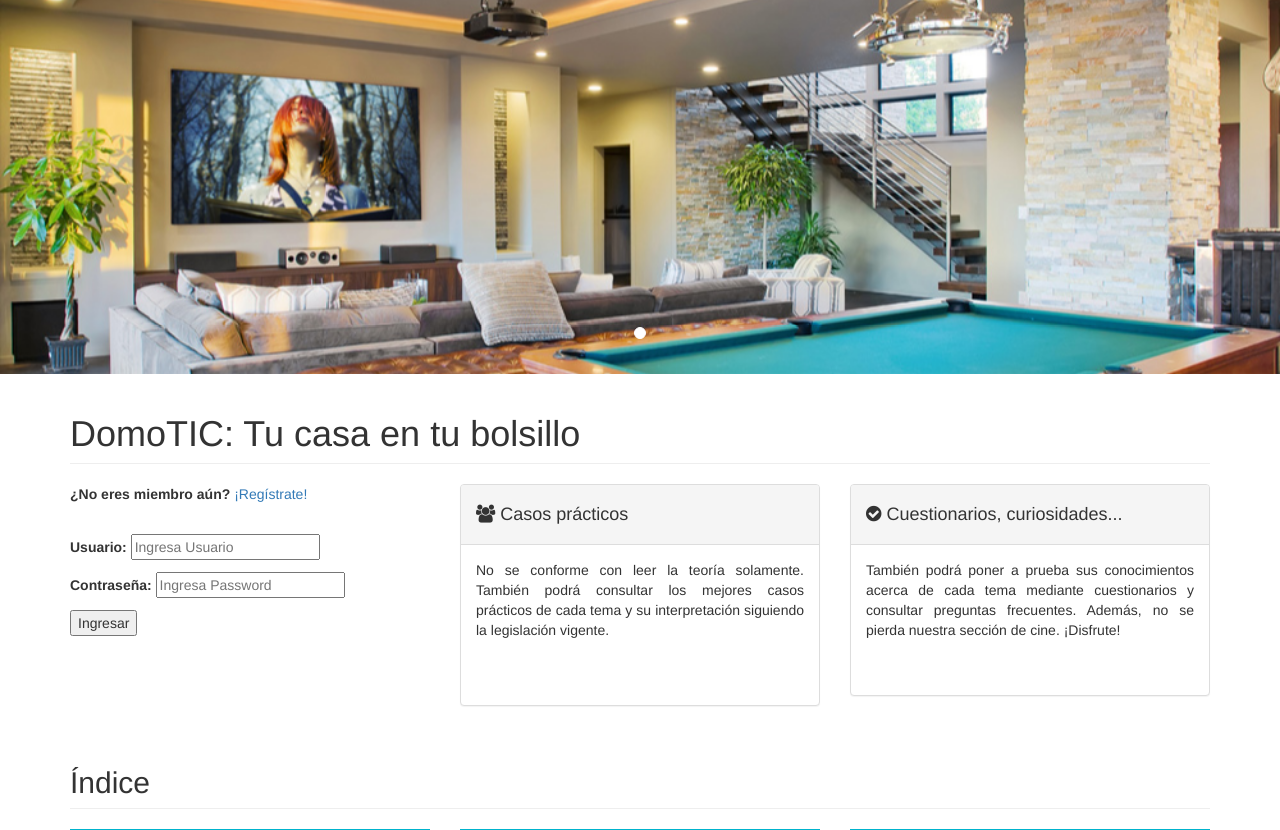
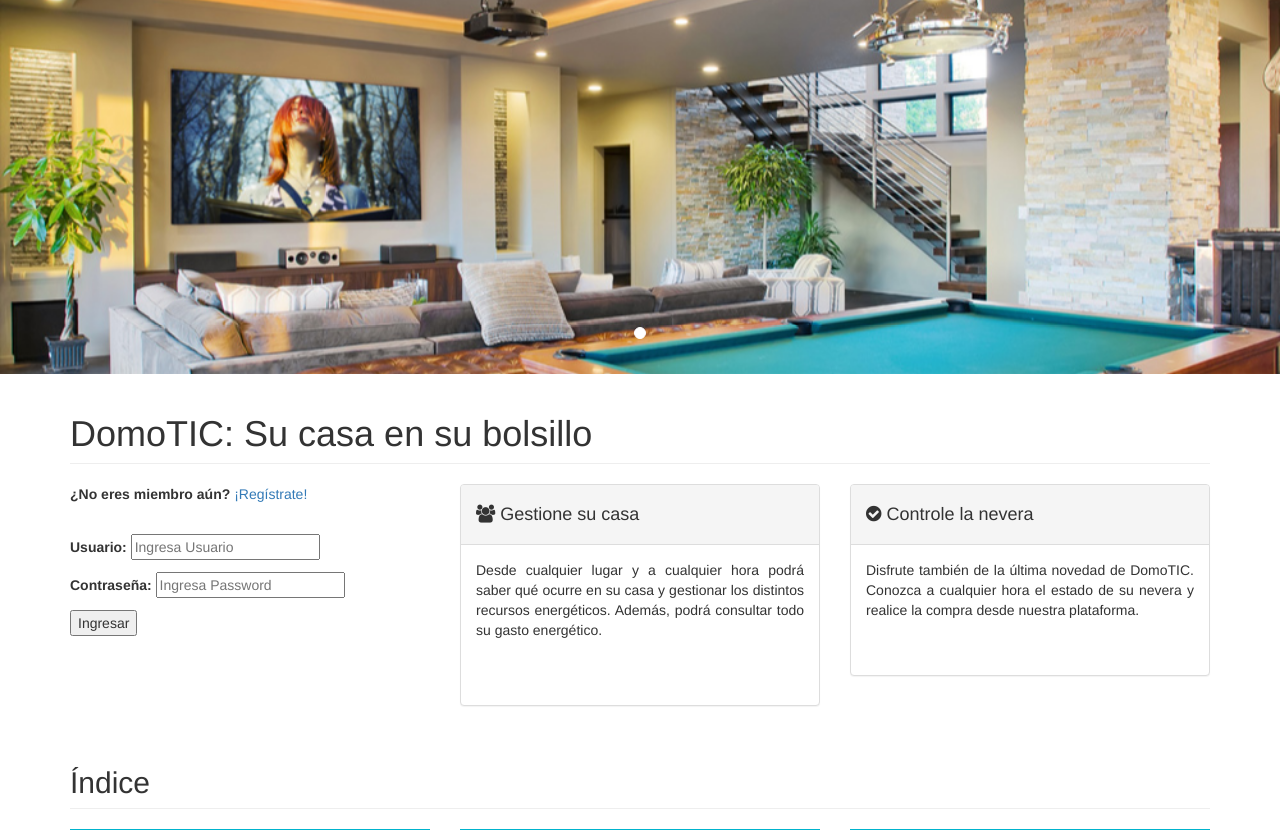
Before and after one commit to domoticmuii/BigData_IoT_SmartCities, a PHP site: page / in a window 1280 px wide. Shown: the part 51-881 px from the top of the page. Run offline with PHP 8.4, Linux system fonts and the light colour scheme.

Commit message:
Add files via upload

```diff
--- a/index.php
+++ b/index.php
@@ -78,7 +78,7 @@
         <div class="row">
             <div class="col-lg-12">
                 <h1 class="page-header">
-                    DomoTIC: Tu casa en tu bolsillo
+                    DomoTIC: Su casa en su bolsillo
                 </h1>
             </div>
             <div class="col-md-4">
@@ -116,10 +116,10 @@
             <div class="col-md-4">
                 <div class="panel panel-default">
                     <div class="panel-heading">
-                      <h4><em class="fa fa-users"></em> Casos prácticos</h4>
+                      <h4><em class="fa fa-users"></em> Gestione su casa</h4>
                     </div>
                     <div class="panel-body">
-                      <p align="justify">No se conforme con leer la teoría solamente. También podrá consultar los mejores casos prácticos de cada tema y su interpretación siguiendo la legislación vigente.</p>
+                      <p align="justify">Desde cualquier lugar y a cualquier hora podrá saber qué ocurre en su casa y gestionar los distintos recursos energéticos. Además, podrá consultar todo su gasto energético.</p>
                       <br><br>
                     </div>
                 </div>
@@ -127,10 +127,10 @@
             <div class="col-md-4">
                 <div class="panel panel-default">
                     <div class="panel-heading">
-                      <h4><em class="fa fa-check-circle"></em> Cuestionarios, curiosidades...</h4>
+                      <h4><em class="fa fa-check-circle"></em> Controle la nevera</h4>
                     </div>
                     <div class="panel-body">
-                      <p align="justify">También podrá poner a prueba sus conocimientos acerca de cada tema mediante cuestionarios y consultar preguntas frecuentes. Además, no se pierda nuestra sección de cine. ¡Disfrute! </p>
+                      <p align="justify">Disfrute también de la última novedad de DomoTIC. Conozca a cualquier hora el estado de su nevera y realice la compra desde nuestra plataforma. </p>
                       <p>&nbsp;</p>
                     </div>
                 </div>
```
